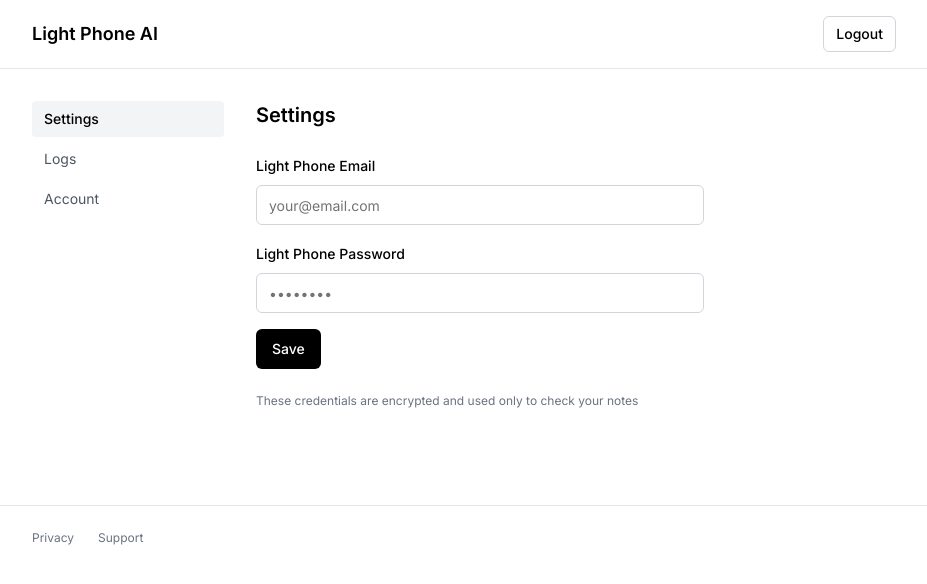
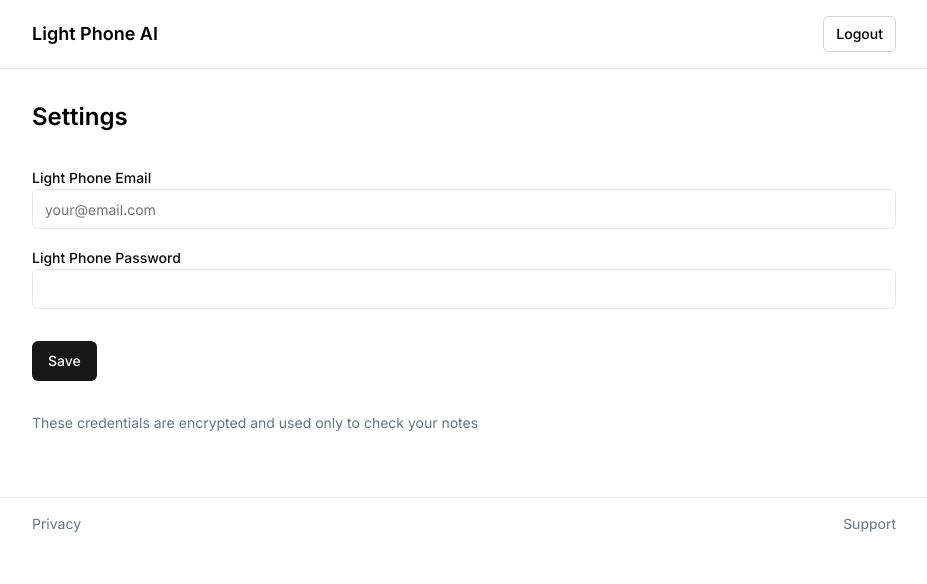
Before and after one commit to 2vlad/bridge, a Next.js app in the folder front/: page /settings in a window 1280 px wide. Shown: the top 584 px of the page, without its empty margins (176-1103 px from the left). Built offline with nearby package versions, Linux system fonts and the light colour scheme.

Commit message:
refactor(front): remove sidebar from settings page for simplicity

```diff
--- a/front/app/settings/page.tsx
+++ b/front/app/settings/page.tsx
@@ -34,109 +34,32 @@ export default function SettingsPage() {
         </div>
       </header>
 
-      <div className="max-w-4xl mx-auto px-4 py-8">
-        <div className="flex gap-8">
-          {/* Navigation */}
-          <nav className="w-48 flex-shrink-0">
-            <ul className="space-y-1">
-              <li>
-                <a href="#" className="block px-3 py-2 text-sm font-medium text-black bg-gray-100 rounded">
-                  Settings
-                </a>
-              </li>
-              <li>
-                <a href="#" className="block px-3 py-2 text-sm text-gray-600 hover:text-black hover:bg-gray-50 rounded">
-                  Logs
-                </a>
-              </li>
-              <li>
-                <a href="#" className="block px-3 py-2 text-sm text-gray-600 hover:text-black hover:bg-gray-50 rounded">
-                  Account
-                </a>
-              </li>
-            </ul>
-          </nav>
-
-          {/* Main Content */}
-          <main className="flex-1 max-w-md">
-            <div className="space-y-6">
-              <div>
-                <h2 className="text-xl font-semibold text-black mb-1">Settings</h2>
-              </div>
-
-              {/* Connection Status */}
-              {status !== "idle" && (
-                <div
-                  className={`p-3 rounded border ${
-                    status === "connected"
-                      ? "bg-green-50 border-green-200 text-green-800"
-                      : "bg-red-50 border-red-200 text-red-800"
-                  }`}
-                >
-                  <div className="text-sm">
-                    {status === "connected" ? "✓ Connected to Light Phone" : "✗ Connection failed"}
-                  </div>
-                </div>
-              )}
-
-              {/* Form */}
-              <form
-                className="space-y-4"
-                onSubmit={(e) => {
-                  e.preventDefault()
-                  handleSave()
-                }}
-              >
-                <div className="space-y-2">
-                  <Label htmlFor="email" className="text-sm font-medium text-black">
-                    Light Phone Email
-                  </Label>
-                  <Input
-                    id="email"
-                    type="email"
-                    value={email}
-                    onChange={(e) => setEmail(e.target.value)}
-                    className="bg-white border-gray-300 focus:border-black focus:ring-black"
-                    placeholder="your@email.com"
-                  />
-                </div>
-
-                <div className="space-y-2">
-                  <Label htmlFor="password" className="text-sm font-medium text-black">
-                    Light Phone Password
-                  </Label>
-                  <Input
-                    id="password"
-                    type="password"
-                    value={password}
-                    onChange={(e) => setPassword(e.target.value)}
-                    className="bg-white border-gray-300 focus:border-black focus:ring-black"
-                    placeholder="••••••••"
-                  />
-                </div>
-
-                <Button type="submit" className="bg-black text-white hover:bg-gray-800 border-0">
-                  Save
-                </Button>
-              </form>
-
-              <p className="text-xs text-gray-500">These credentials are encrypted and used only to check your notes</p>
+      {/* Main Content */}
+      <main className="max-w-4xl mx-auto px-4 py-8">
+        <div className="space-y-8">
+          <h2 className="text-2xl font-semibold text-black">Settings</h2>
+          <div className="space-y-4">
+            <div>
+              <Label htmlFor="light-phone-email">Light Phone Email</Label>
+              <Input id="light-phone-email" type="email" placeholder="your@email.com" value={email} onChange={e => setEmail(e.target.value)} />
             </div>
-          </main>
+            <div>
+              <Label htmlFor="light-phone-password">Light Phone Password</Label>
+              <Input id="light-phone-password" type="password" value={password} onChange={e => setPassword(e.target.value)} />
+            </div>
+          </div>
+          <Button onClick={handleSave}>Save</Button>
+          <p className="text-sm text-gray-500">
+            These credentials are encrypted and used only to check your notes
+          </p>
         </div>
-      </div>
+      </main>
 
       {/* Footer */}
-      <footer className="border-t border-gray-200 mt-16">
-        <div className="max-w-4xl mx-auto px-4 py-6">
-          <div className="flex gap-6 text-xs text-gray-500">
-            <a href="#" className="hover:text-black">
-              Privacy
-            </a>
-            <a href="#" className="hover:text-black">
-              Support
-            </a>
-          </div>
+      <footer className="border-t border-gray-200 mt-8">
+        <div className="max-w-4xl mx-auto px-4 py-4 flex items-center justify-between text-sm text-gray-500">
+          <p>Privacy</p>
+          <p>Support</p>
         </div>
       </footer>
     </div>
```
